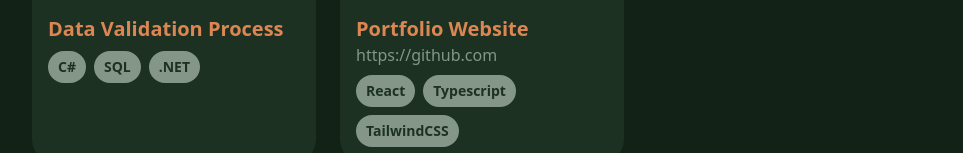
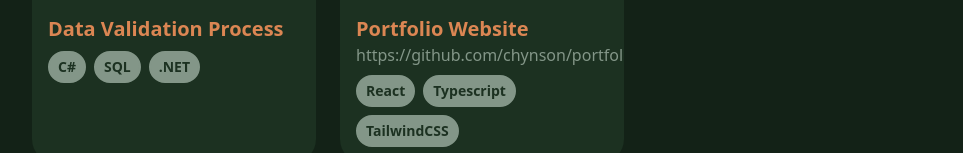
Before and after one commit to chynson/portfolio, a React (Vite) app: page / in a window 1280 px wide. Shown: the part 1929-2082 px from the top of the page, without its empty margins (158-1121 px from the left). Built offline with nearby package versions, Linux system fonts and the light colour scheme; a web font is replaced by a local one.

Commit message:
Changes to project card.

```diff
--- a/src/components/ProjectCard.tsx
+++ b/src/components/ProjectCard.tsx
@@ -20,7 +20,7 @@ function ProjectCard(project: IProject) {
             />
             <div className="w-full p-4">
                 <h3 className="text-xl font-semibold text-gray-orange">{project.title}</h3>
-                <p className="text-gray-green mb-2"><a href={project.link}>{project.link}</a></p>
+                <p className="text-gray-green mb-2 hover:underline"><a href={project.link}>{project.link}</a></p>
                 <p className="flex flex-wrap gap-2 flex-row items-center justify-start text-xs md:text-sm text-primary">
                     {project.stack.map(item => (
                         <span className="inline-block px-2 py-1 font-semibold border-2 rounded-full border-gray-green bg-gray-green">
--- a/src/data/projects.ts
+++ b/src/data/projects.ts
@@ -30,7 +30,7 @@ const projects: project[] = [
         title: "Portfolio Website",
         imgUrl: images.portfolioImg,
         stack: ["React", "Typescript", "TailwindCSS"],
-        link: "https://github.com"
+        link: "https://github.com/chynson/portfolio"
     },
 ];
 
```
